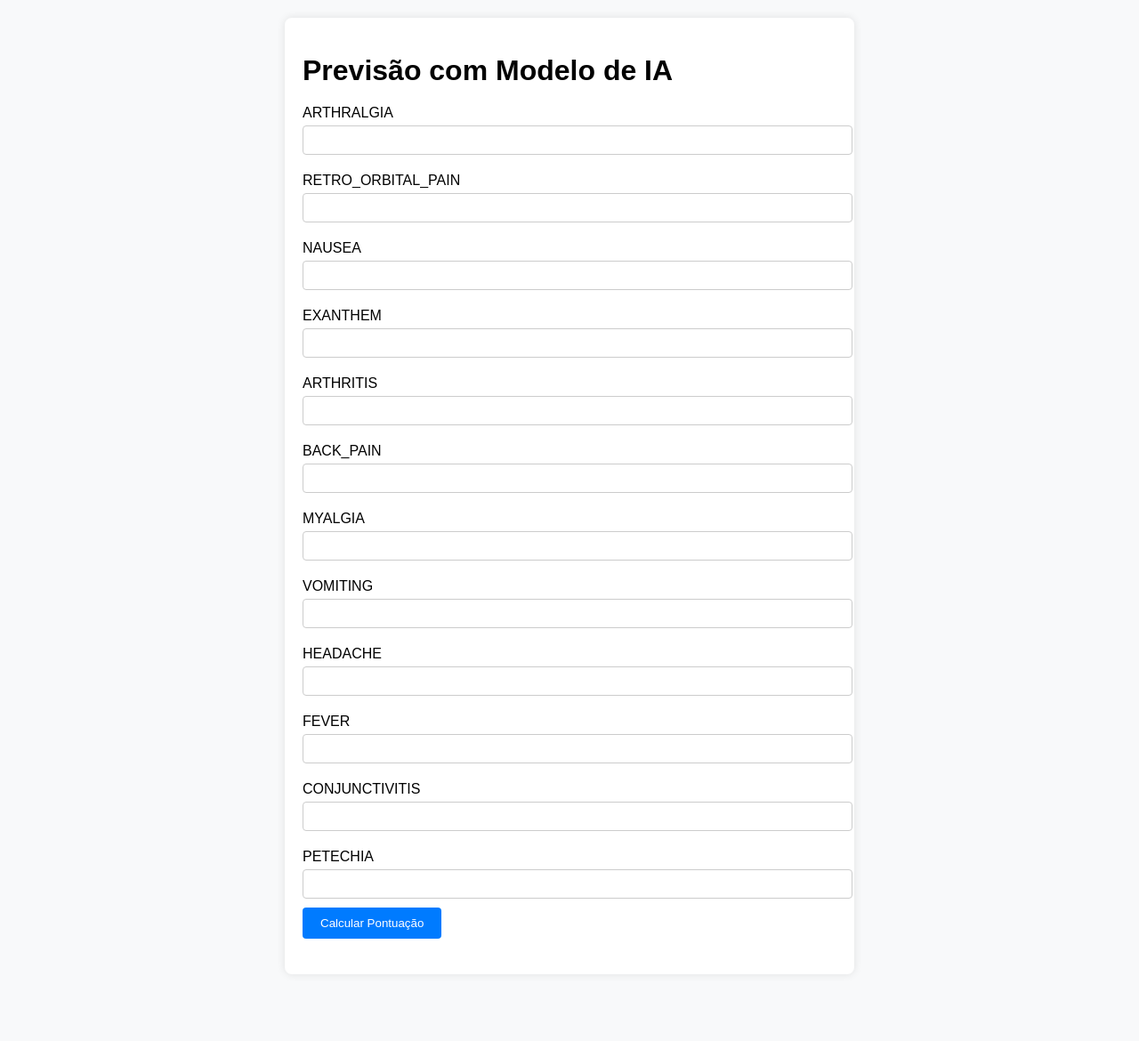
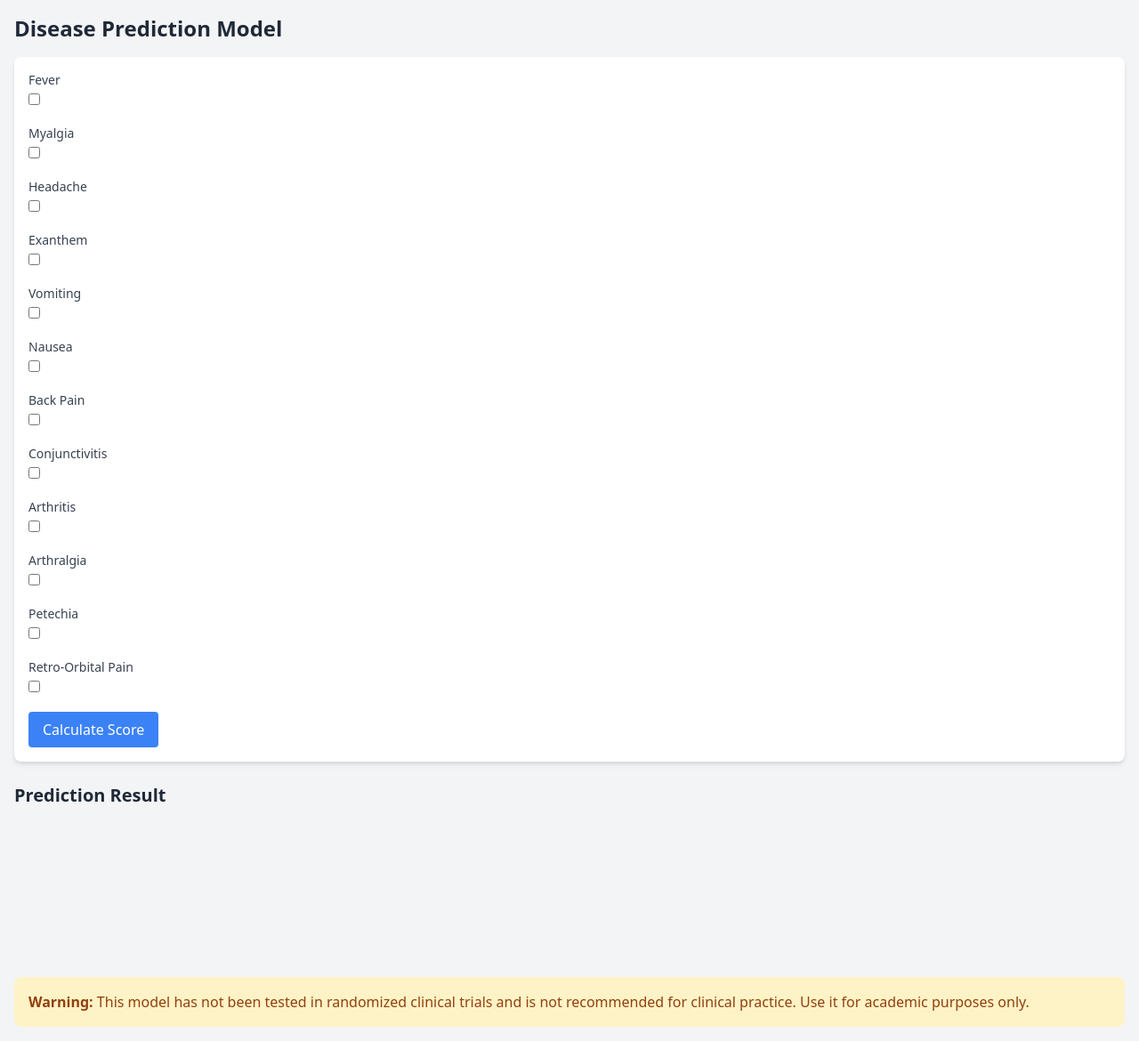
Before and after one commit to victormarchettimed/denguechikungunyapred, a Flask app: page / in a window 1280 px wide. Shown: the whole page at 89% size. Before the commit the page ends 1055 px from the top, so only its background shows below. Run offline with Flask 3, Linux system fonts and the light colour scheme; a map, chart or similar area stays blank; parts of the project's set-up code (start-up, migrations or seed data) failed here and were passed over.

Commit message:
Initial commit

```diff
--- a/app.py
+++ b/app.py
@@ -1,11 +1,19 @@
-from flask import Flask, request, render_template
+from flask import Flask, request, render_template, jsonify
 import pickle
 import numpy as np
+import logging
 
 app = Flask(__name__)
 
-# Carregar o modelo
-model = pickle.load(open('model/best_model.pkl', 'rb'))
+# Configurar logging
+logging.basicConfig(level=logging.DEBUG)
+
+# Carregar o modelo treinado e o threshold
+with open('model/best_model.pkl', 'rb') as f:
+    model = pickle.load(f)
+
+with open('model/optimal_threshold.pkl', 'rb') as f:
+    optimal_threshold = pickle.load(f)
 
 @app.route('/')
 def home():
@@ -13,12 +21,31 @@ def home():
 
 @app.route('/predict', methods=['POST'])
 def predict():
-    features = [int(x) for x in request.form.values()]
-    final_features = [np.array(features)]
-    prediction = model.predict(final_features)
-    output = round(prediction[0], 2)
+    # Obter dados do formulário
+    features = []
+    for feat in ['fever', 'myalgia', 'headache', 'exanthem', 'vomiting', 'nausea', 'back_pain', 'conjunctivitis', 'arthritis', 'arthralgia', 'petechia', 'retro_orbital_pain']:
+        features.append(1 if request.form.get(feat) == 'on' else 0)
+    logging.debug(f"Features recebidas: {features}")
 
-    return render_template('index.html', prediction_text=f'Pontuação Calculada: {output}')
+    # Normalizar os dados
+    features_array = np.array(features).reshape(1, -1)
+
+    # Fazer a predição
+    prediction_prob = model.predict_proba(features_array)[0]
+    chikungunya_prob = prediction_prob[0]
+    dengue_prob = prediction_prob[1]
+    logging.debug(f"Probabilidade de Chikungunya: {chikungunya_prob}")
+    logging.debug(f"Probabilidade de Dengue: {dengue_prob}")
+
+    prediction = "Chikungunya" if chikungunya_prob >= optimal_threshold else "Dengue"
+    logging.debug(f"Predição: {prediction}")
+
+    return jsonify({
+        'prediction_text': f"Probability of Dengue: {dengue_prob:.2f}, Probability of Chikungunya: {chikungunya_prob:.2f}. Prediction: {prediction}",
+        'dengue_prob': dengue_prob,
+        'chikungunya_prob': chikungunya_prob,
+        'optimal_threshold': optimal_threshold
+    })
 
 if __name__ == "__main__":
     app.run(debug=True)
--- a/runtime.txt
+++ b/runtime.txt
@@ -1 +1 @@
-python-3.9.19
+python-3.9.12
--- a/templates/index.html
+++ b/templates/index.html
@@ -3,28 +3,116 @@
 <head>
     <meta charset="UTF-8">
     <meta name="viewport" content="width=device-width, initial-scale=1.0">
-    <title>Modelo de Previsão</title>
-    <link rel="stylesheet" href="{{ url_for('static', filename='style.css') }}">
+    <title>Disease Prediction Model</title>
+    <link href="https://cdn.jsdelivr.net/npm/tailwindcss@2.2.19/dist/tailwind.min.css" rel="stylesheet">
+    <script src="https://cdn.jsdelivr.net/npm/chart.js"></script>
 </head>
-<body>
-    <div class="container">
-        <h1>Previsão com Modelo de IA</h1>
-        <form action="/predict" method="post">
-            <label for="arthralgia">ARTHRALGIA</label><input type="number" name="arthralgia" required><br>
-            <label for="retro_orbital_pain">RETRO_ORBITAL_PAIN</label><input type="number" name="retro_orbital_pain" required><br>
-            <label for="nausea">NAUSEA</label><input type="number" name="nausea" required><br>
-            <label for="exanthem">EXANTHEM</label><input type="number" name="exanthem" required><br>
-            <label for="arthritis">ARTHRITIS</label><input type="number" name="arthritis" required><br>
-            <label for="back_pain">BACK_PAIN</label><input type="number" name="back_pain" required><br>
-            <label for="myalgia">MYALGIA</label><input type="number" name="myalgia" required><br>
-            <label for="vomiting">VOMITING</label><input type="number" name="vomiting" required><br>
-            <label for="headache">HEADACHE</label><input type="number" name="headache" required><br>
-            <label for="fever">FEVER</label><input type="number" name="fever" required><br>
-            <label for="conjunctivitis">CONJUNCTIVITIS</label><input type="number" name="conjunctivitis" required><br>
-            <label for="petechia">PETECHIA</label><input type="number" name="petechia" required><br>
-            <button type="submit">Calcular Pontuação</button>
+<body class="bg-gray-100 text-gray-800">
+    <div class="container mx-auto p-4">
+        <h1 class="text-2xl font-bold mb-4">Disease Prediction Model</h1>
+        <form id="prediction-form" class="bg-white p-4 shadow-md rounded-lg" action="/predict" method="post">
+            <div class="mb-4">
+                <label for="fever" class="block text-sm font-medium text-gray-700">Fever</label>
+                <input type="checkbox" name="fever" class="mt-1">
+            </div>
+            <div class="mb-4">
+                <label for="myalgia" class="block text-sm font-medium text-gray-700">Myalgia</label>
+                <input type="checkbox" name="myalgia" class="mt-1">
+            </div>
+            <div class="mb-4">
+                <label for="headache" class="block text-sm font-medium text-gray-700">Headache</label>
+                <input type="checkbox" name="headache" class="mt-1">
+            </div>
+            <div class="mb-4">
+                <label for="exanthem" class="block text-sm font-medium text-gray-700">Exanthem</label>
+                <input type="checkbox" name="exanthem" class="mt-1">
+            </div>
+            <div class="mb-4">
+                <label for="vomiting" class="block text-sm font-medium text-gray-700">Vomiting</label>
+                <input type="checkbox" name="vomiting" class="mt-1">
+            </div>
+            <div class="mb-4">
+                <label for="nausea" class="block text-sm font-medium text-gray-700">Nausea</label>
+                <input type="checkbox" name="nausea" class="mt-1">
+            </div>
+            <div class="mb-4">
+                <label for="back_pain" class="block text-sm font-medium text-gray-700">Back Pain</label>
+                <input type="checkbox" name="back_pain" class="mt-1">
+            </div>
+            <div class="mb-4">
+                <label for="conjunctivitis" class="block text-sm font-medium text-gray-700">Conjunctivitis</label>
+                <input type="checkbox" name="conjunctivitis" class="mt-1">
+            </div>
+            <div class="mb-4">
+                <label for="arthritis" class="block text-sm font-medium text-gray-700">Arthritis</label>
+                <input type="checkbox" name="arthritis" class="mt-1">
+            </div>
+            <div class="mb-4">
+                <label for="arthralgia" class="block text-sm font-medium text-gray-700">Arthralgia</label>
+                <input type="checkbox" name="arthralgia" class="mt-1">
+            </div>
+            <div class="mb-4">
+                <label for="petechia" class="block text-sm font-medium text-gray-700">Petechia</label>
+                <input type="checkbox" name="petechia" class="mt-1">
+            </div>
+            <div class="mb-4">
+                <label for="retro_orbital_pain" class="block text-sm font-medium text-gray-700">Retro-Orbital Pain</label>
+                <input type="checkbox" name="retro_orbital_pain" class="mt-1">
+            </div>
+            <button type="submit" class="bg-blue-500 text-white px-4 py-2 rounded">Calculate Score</button>
         </form>
-        <h2>{{ prediction_text }}</h2>
+        <div class="mt-6">
+            <h2 class="text-xl font-semibold">Prediction Result</h2>
+            <p id="prediction-text" class="mt-2"></p>
+            <canvas id="prediction-chart" class="mt-4"></canvas>
+        </div>
+        <div class="mt-6 p-4 bg-yellow-100 text-yellow-800 rounded-lg">
+            <strong>Warning:</strong> This model has not been tested in randomized clinical trials and is not recommended for clinical practice. Use it for academic purposes only.
+        </div>
     </div>
+
+    <script>
+        document.getElementById('prediction-form').onsubmit = function(event) {
+            event.preventDefault();
+            fetch('/predict', {
+                method: 'POST',
+                body: new FormData(event.target)
+            }).then(response => response.json()).then(data => {
+                document.getElementById('prediction-text').textContent = `${data.prediction_text} (Threshold: ${data.optimal_threshold})`;
+
+                const ctx = document.getElementById('prediction-chart').getContext('2d');
+                const chart = new Chart(ctx, {
+                    type: 'doughnut',
+                    data: {
+                        labels: ['Dengue', 'Chikungunya'],
+                        datasets: [{
+                            data: [data.dengue_prob, data.chikungunya_prob],
+                            backgroundColor: ['#36A2EB', '#FF6384'],
+                            hoverBackgroundColor: ['#36A2EB', '#FF6384']
+                        }]
+                    },
+                    options: {
+                        cutout: '50%',
+                        plugins: {
+                            tooltip: {
+                                callbacks: {
+                                    label: function(context) {
+                                        let label = context.label || '';
+                                        if (label) {
+                                            label += ': ';
+                                        }
+                                        if (context.parsed !== null) {
+                                            label += context.parsed.toFixed(2);
+                                        }
+                                        return label;
+                                    }
+                                }
+                            }
+                        }
+                    }
+                });
+            });
+        };
+    </script>
 </body>
 </html>
```
Also changed, not shown: requirements.txt (+134 -9 lines), 3 other files.
